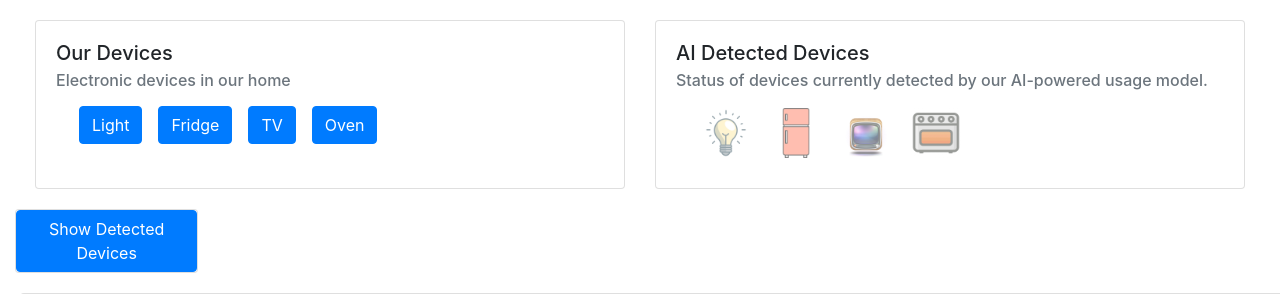
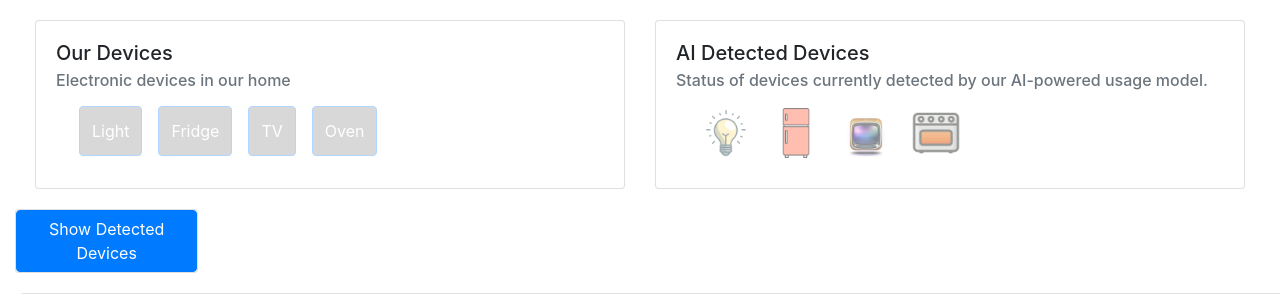
Before and after one commit to nathanmarlor/v1_hackathon, a Flask app: template templates/index.html in a window 1280 px wide. Shown: the part 56-350 px from the top of the page. Run offline with Flask 3, Linux system fonts and the light colour scheme; the template is opened without the code that fills it, so the values that code supplies are empty; parts of the project's set-up code (start-up, migrations or seed data) failed here and were passed over; some libraries are stand-ins or nearby versions.

Commit message:
Updated Buttons

```diff
--- a/templates/index.html
+++ b/templates/index.html
@@ -18,7 +18,15 @@
         }
 
         .device-button {
+          background-color: grey;
+            height: 50px;
             margin: 10px;
+            opacity: 0.3;
+        }
+
+        .device-button.active {
+            background-color: green;
+            opacity: 1;
         }
     </style>
 </head>
@@ -107,7 +115,7 @@
             const button = document.createElement('button');
             button.textContent = device;
             button.classList.add('btn', 'device-button', 'btn-primary', 'm-2'); // Bootstrap classes
-
+            button.id = `button-${device}`;
             button.addEventListener('click', () => {
                 toggleDevice(device);
             });
@@ -186,8 +194,8 @@
 
         // Toggle device on/off
         function toggleDevice(device) {
-            const icon = document.getElementById(`icon-${device}`);
-            const isOn = icon.classList.contains('active');
+            const button = document.getElementById(`button-${device}`);
+            const isOn = button.classList.contains('active');
 
             const url = isOn ? `http://localhost:5000/devices/${device}/off` : `http://localhost:5000/devices/${device}/on`;
             const method = isOn ? 'GET' : 'GET';
@@ -195,7 +203,7 @@
             fetch(url, { method })
                 .then(response => {
                     if (response.ok) {
-                        icon.classList.toggle('active');
+                        button.classList.toggle('active');
                     } else {
                         console.error(`Error toggling device ${device}`);
                     }
```
